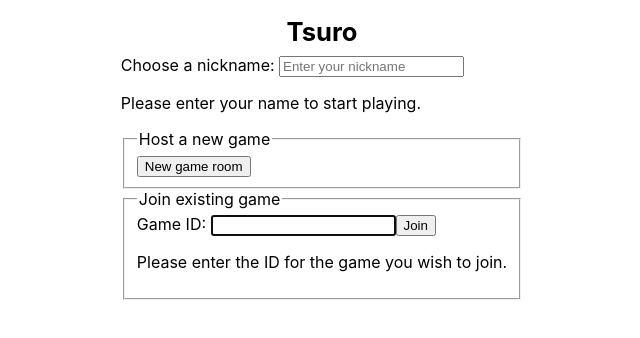
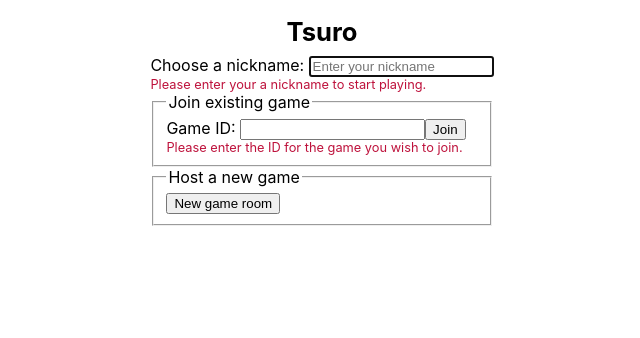
Before and after one commit to ldanet/online-tsuro, a Next.js app: page / in a window 1280 px wide. Both pictures are taken after a click on the button "Join". Shown: the top 338 px of the page, without its empty margins (318-958 px from the left). Built offline with nearby package versions, Linux system fonts and the light colour scheme.

Commit message:
Style form validation errors and swap join/create

```diff
--- a/src/pages/index.tsx
+++ b/src/pages/index.tsx
@@ -25,7 +25,7 @@ const Home: NextPage = () => {
 
   const validateName = useCallback(() => {
     if (!nameInput.current?.value) {
-      setNameError("Please enter your name to start playing.");
+      setNameError("Please enter your a nickname to start playing.");
       nameInput.current?.focus();
       return false;
     } else if (nameInput.current.value.length > 12) {
@@ -42,15 +42,16 @@ const Home: NextPage = () => {
   }, [router, createGame, validateName]);
 
   const handleClickJoin = useCallback(() => {
-    const hasNameError = !validateName();
+    let hasGameIdError = false;
     if (!gameIdInput.current?.value) {
       setGameIdError("Please enter the ID for the game you wish to join.");
       gameIdInput.current?.focus();
-      return;
+      hasGameIdError = true;
     }
-    console.log("hasNameError: ", hasNameError);
-    if (!hasNameError) {
-      joinGame(nameInput.current!.value, gameIdInput.current.value);
+    const hasNameError = !validateName();
+
+    if (!hasNameError && !hasGameIdError) {
+      joinGame(nameInput.current!.value, gameIdInput.current!.value);
       router.push("/game");
     }
   }, [router, joinGame, validateName]);
@@ -88,14 +89,11 @@ const Home: NextPage = () => {
             placeholder="Enter your nickname"
             onChange={clearNameError}
           />
-          {nameError && <p id="name-error">{nameError}</p>}
-          <fieldset>
-            <legend>Host a new game</legend>
-
-            <button onClick={handleClickHost} type="button">
-              New game room
-            </button>
-          </fieldset>
+          {nameError && (
+            <p className={styles.validation_error} id="name-error">
+              {nameError}
+            </p>
+          )}
           <fieldset>
             <legend>Join existing game</legend>
             <label htmlFor="game-id">Game ID</label>:{" "}
@@ -110,7 +108,18 @@ const Home: NextPage = () => {
             <button type="button" onClick={handleClickJoin}>
               Join
             </button>
-            {gameIdError && <p id="game-id-error">{gameIdError}</p>}
+            {gameIdError && (
+              <p className={styles.validation_error} id="game-id-error">
+                {gameIdError}
+              </p>
+            )}
+          </fieldset>
+          <fieldset>
+            <legend>Host a new game</legend>
+
+            <button onClick={handleClickHost} type="button">
+              New game room
+            </button>
           </fieldset>
         </form>
         {/* <h2>How is your data used?</h2>
--- a/src/styles/Home.module.css
+++ b/src/styles/Home.module.css
@@ -33,3 +33,9 @@
   flex-shrink: 0;
   flex-basis: 1;
 }
+
+.validation_error {
+  font-size: .8rem;
+  color: var(--color-red-dark);
+  margin: 0;
+}
```
